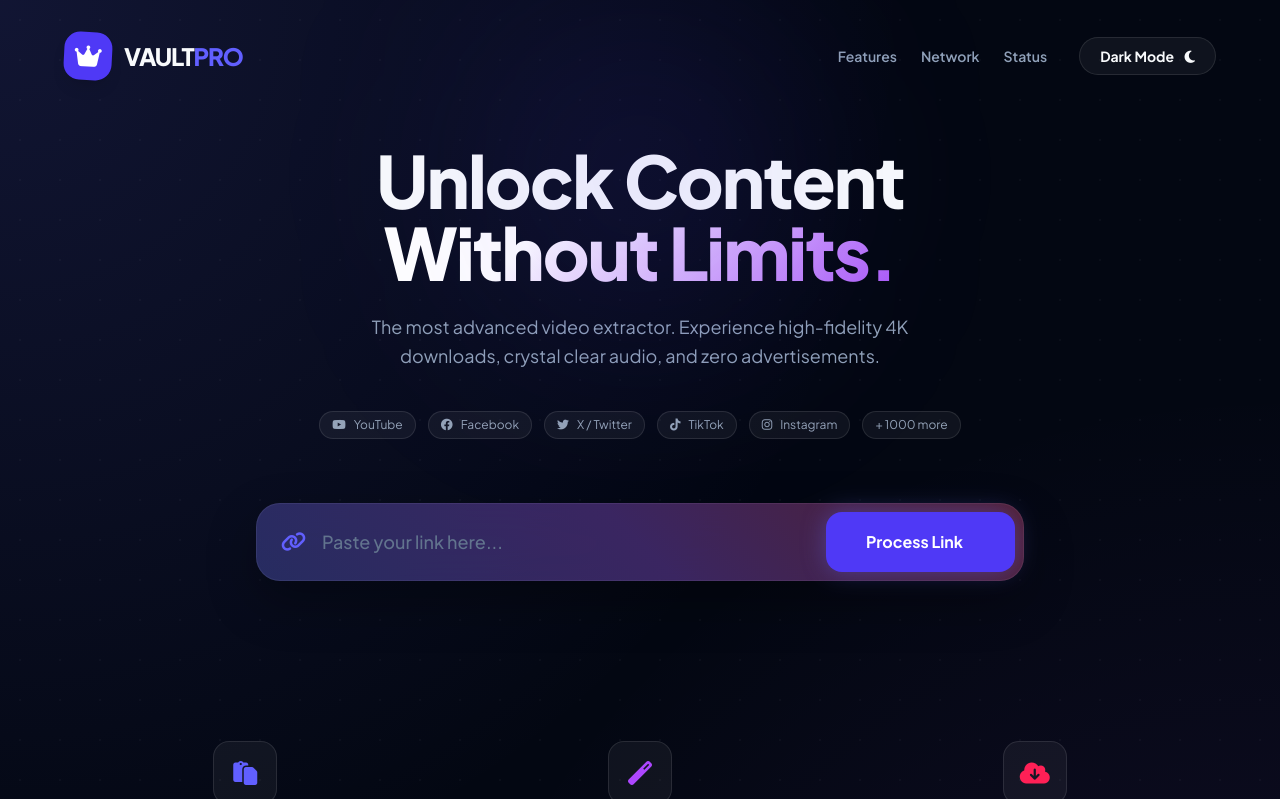
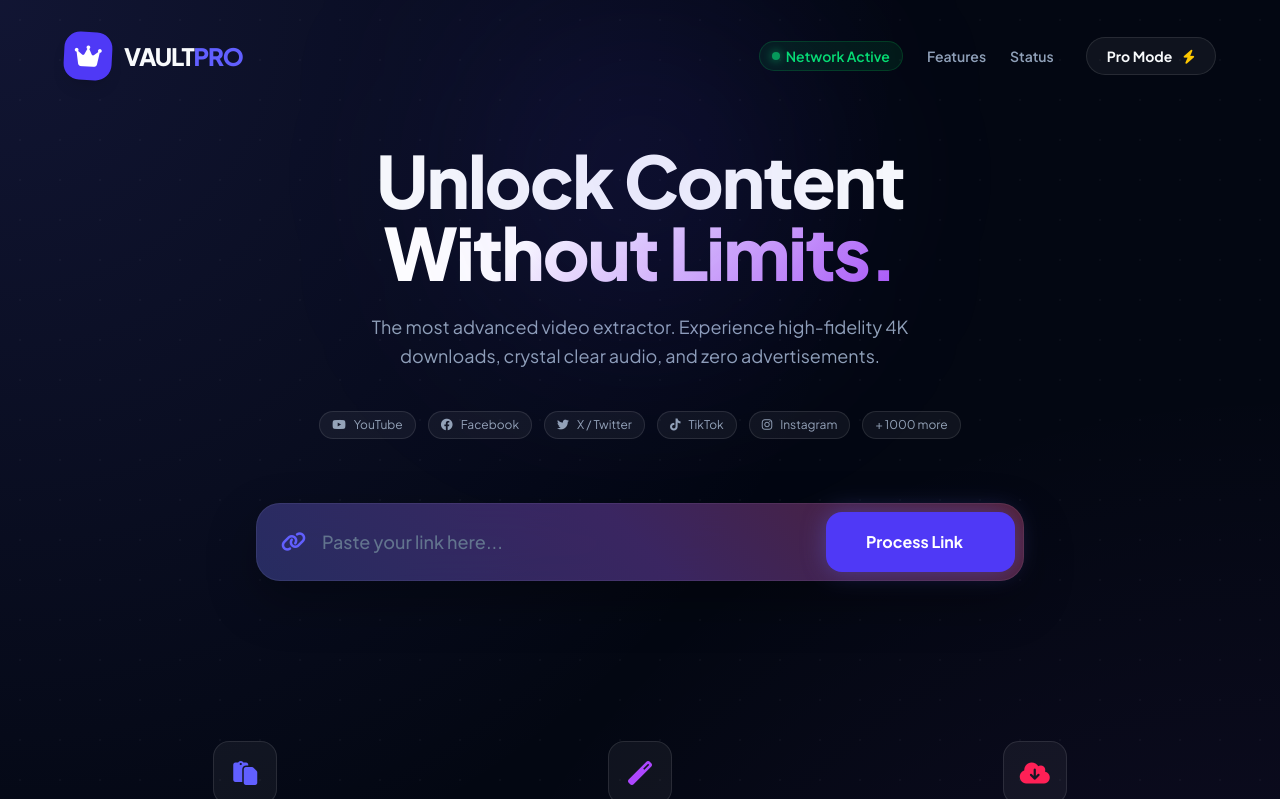
Before and after one commit to kunalwarrior25/video_downloader, a Flask app: page / in a window 1280 px wide. Shown: the top 799 px of the page. Run offline with Flask 3, Linux system fonts and the light colour scheme; some libraries are stand-ins or nearby versions.

Commit message:
Update index.html

```diff
--- a/templates/index.html
+++ b/templates/index.html
@@ -98,6 +98,15 @@
             background: linear-gradient(to right, var(--primary), var(--secondary));
         }
 
+        .status-dot {
+            width: 8px;
+            height: 8px;
+            border-radius: 50%;
+            display: inline-block;
+            margin-right: 6px;
+            box-shadow: 0 0 10px currentColor;
+        }
+
         .platform-tag {
             background: rgba(255, 255, 255, 0.05);
             border: 1px solid rgba(255, 255, 255, 0.1);
@@ -144,13 +153,16 @@
                 <span class="text-2xl font-black tracking-tighter uppercase">Vault<span class="text-indigo-500">Pro</span></span>
             </div>
             <div class="flex items-center space-x-8">
-                <div class="hidden md:flex space-x-6 text-slate-400 font-semibold text-sm">
+                <div class="hidden md:flex items-center space-x-6 text-slate-400 font-semibold text-sm">
+                    <div class="flex items-center px-3 py-1 bg-green-500/10 text-green-400 rounded-full border border-green-500/20">
+                        <span class="status-dot bg-green-400 animate-pulse"></span>
+                        Network Active
+                    </div>
                     <a href="#" class="hover:text-white transition">Features</a>
-                    <a href="#" class="hover:text-white transition">Network</a>
                     <a href="#" class="hover:text-white transition">Status</a>
                 </div>
                 <button class="bg-white/5 hover:bg-white/10 px-5 py-2 rounded-full border border-white/10 text-sm font-bold transition">
-                    Dark Mode <i class="fas fa-moon ml-2"></i>
+                    Pro Mode <i class="fas fa-bolt ml-2 text-yellow-400"></i>
                 </button>
             </div>
         </nav>
@@ -389,19 +401,23 @@
                 return;
             }
 
-            formats.forEach(f => {
+            formats.forEach((f, index) => {
                 const card = document.createElement('div');
                 card.className = 'quality-card bg-white/5 border border-white/5 p-5 rounded-2xl flex justify-between items-center group hover:border-indigo-500/30';
+
+                // Determine if it's high quality for the "PRO" badge
+                const isHighQuality = f.quality.includes('1080') || f.quality.includes('2160') || f.quality.includes('4k') || (index === 0 && !f.quality.includes('p'));
+
                 card.innerHTML = `
                     <div>
                         <div class="flex items-center gap-2 mb-1">
                             <span class="text-lg font-black text-white">${f.quality}</span>
-                            ${f.quality.includes('1080') || f.quality.includes('4k') ? '<span class="text-[10px] bg-indigo-500/20 text-indigo-400 px-1.5 py-0.5 rounded font-bold">PRO</span>' : ''}
+                            ${isHighQuality ? '<span class="text-[10px] bg-indigo-500/20 text-indigo-400 px-1.5 py-0.5 rounded font-bold">ULTRA</span>' : ''}
                         </div>
-                        <div class="text-xs text-slate-500 uppercase font-bold tracking-wider">${f.ext} • ${f.size}</div>
+                        <div class="text-xs text-slate-500 uppercase font-bold tracking-wider">${f.ext.toUpperCase()} • ${f.size}</div>
                     </div>
-                    <a href="${f.url}" target="_blank" download class="w-12 h-12 flex items-center justify-center bg-indigo-600/10 group-hover:bg-indigo-600 rounded-xl transition-all duration-300">
-                        <i class="fas fa-arrow-down text-indigo-500 group-hover:text-white"></i>
+                    <a href="${f.url}" target="_blank" class="w-12 h-12 flex items-center justify-center bg-indigo-600/10 group-hover:bg-indigo-600 rounded-xl transition-all duration-300">
+                        <i class="fas fa-download text-indigo-500 group-hover:text-white"></i>
                     </a>
                 `;
                 grid.appendChild(card);
```
